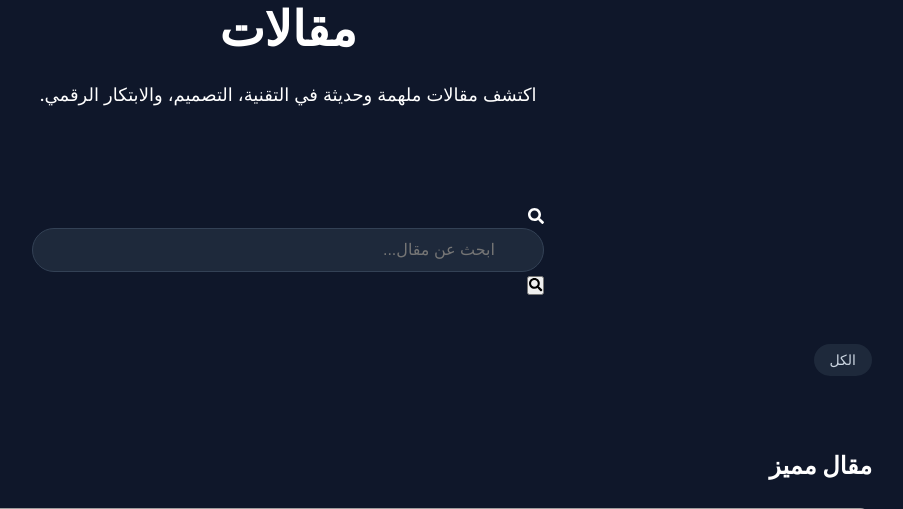
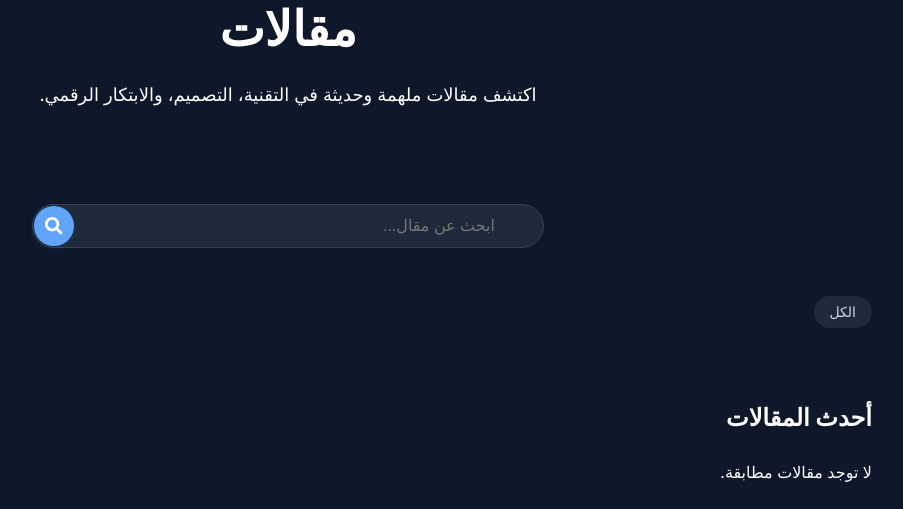
Before and after one commit to mohamedsharshar/article, a PHP site: page / in a window 1280 px wide. Shown: the part 135-644 px from the top of the page, without its empty margins (352-1255 px from the left). Run offline with PHP 8.4, Linux system fonts and the light colour scheme; data that the repository does not hold is empty; grey boxes are pictures that could not be loaded.

Commit message:
Enhance search functionality and implement logout feature: Add styled search button with improved interaction, enable search on button click, and create logout functionality with session management.

```diff
--- a/index.php
+++ b/index.php
@@ -199,6 +199,32 @@ body {
 .search-input:focus {
   border-color: var(--color-primary);
   box-shadow: 0 0 0 3px rgba(59, 130, 246, 0.1);
+}
+
+/* تحسين زر البحث */
+.search-submit {
+  position: absolute;
+  left: 2px;
+  top: 50%;
+  transform: translateY(-50%);
+  background: var(--color-primary);
+  color: #fff;
+  border: none;
+  border-radius: 50%;
+  width: 2.5rem;
+  height: 2.5rem;
+  display: flex;
+  align-items: center;
+  justify-content: center;
+  font-size: 1.1rem;
+  cursor: pointer;
+  transition: background 0.2s, box-shadow 0.2s;
+  box-shadow: 0 2px 8px #3b82f622;
+}
+.search-submit:hover, .search-submit:focus {
+  background: var(--color-primary-dark);
+  box-shadow: 0 4px 16px #2563eb33;
+  outline: none;
 }
 
 /* Categories Section */
@@ -548,7 +574,6 @@ body {
       <div class="container">
         <form class="search-form">
           <div class="search-input-wrapper">
-            <i class="fa fa-search"></i>
             <input type="text" placeholder="ابحث عن مقال..." class="search-input">
             <button type="submit" class="search-submit">
               <i class="fa fa-search"></i>
@@ -566,6 +591,15 @@ body {
           <button class="category-btn">تصميم</button>
           <button class="category-btn">ذكاء اصطناعي</button>
           <button class="category-btn">تطوير</button>
+        </div>
+      </div>
+    </section>
+
+    <section class="articles-grid">
+      <div class="container">
+        <h2>أحدث المقالات</h2>
+        <div class="grid" id="articles-container">
+          <!-- سيتم تعبئة المقالات عبر جافاسكريبت لاحقاً -->
         </div>
       </div>
     </section>
@@ -593,15 +627,6 @@ body {
             </div>
           </div>
         </article>
-      </div>
-    </section>
-
-    <section class="articles-grid">
-      <div class="container">
-        <h2>أحدث المقالات</h2>
-        <div class="grid" id="articles-container">
-          <!-- سيتم تعبئة المقالات عبر جافاسكريبت لاحقاً -->
-        </div>
       </div>
     </section>
   </main>
@@ -674,7 +699,7 @@ body {
           </button>
           <ul class="user-dropdown" id="userDropdown">
             <li><a href="profile.php"><i class="fa fa-user"></i> بروفايلي</a></li>
-            <li><a href="logout.php"><i class="fa fa-sign-out-alt"></i> تسجيل الخروج</a></li>
+            <li><a href="#" id="logoutLink"><i class="fa fa-sign-out-alt"></i> تسجيل الخروج</a></li>
           </ul>
         </div>
       `;
@@ -697,6 +722,14 @@ body {
           navbarUser.classList.toggle('open');
         }
       });
+      // تفعيل تسجيل الخروج
+      const logoutLink = document.getElementById('logoutLink');
+      if (logoutLink) {
+        logoutLink.addEventListener('click', function(e) {
+          e.preventDefault();
+          window.location.href = 'logout.php';
+        });
+      }
     } else {
       userActions.innerHTML = `
         <a href="login.php" class="btn btn-outline"><i class="fa fa-sign-in-alt"></i> تسجيل الدخول</a>
@@ -780,13 +813,26 @@ body {
     // البحث
     const searchInput = document.querySelector('.search-input');
     const searchForm = document.querySelector('.search-form');
+    const searchBtn = document.querySelector('.search-submit');
     let currentCategory = null;
     let currentQuery = '';
+
     searchForm.onsubmit = e => {
       e.preventDefault();
       currentQuery = searchInput.value.trim();
       renderArticles(currentCategory, currentQuery);
     };
+    searchBtn.onclick = function(e) {
+      e.preventDefault();
+      currentQuery = searchInput.value.trim();
+      renderArticles(currentCategory, currentQuery);
+    };
+    searchInput.addEventListener('input', function() {
+      if (searchInput.value.trim() === '') {
+        currentQuery = '';
+        renderArticles(currentCategory, '');
+      }
+    });
 
     // تفعيل الفلترة عند الضغط على زر تصنيف
     function renderArticles(category = null, query = '') {
```
Also changed, not shown: logout.php (added, +9 -0 lines).
